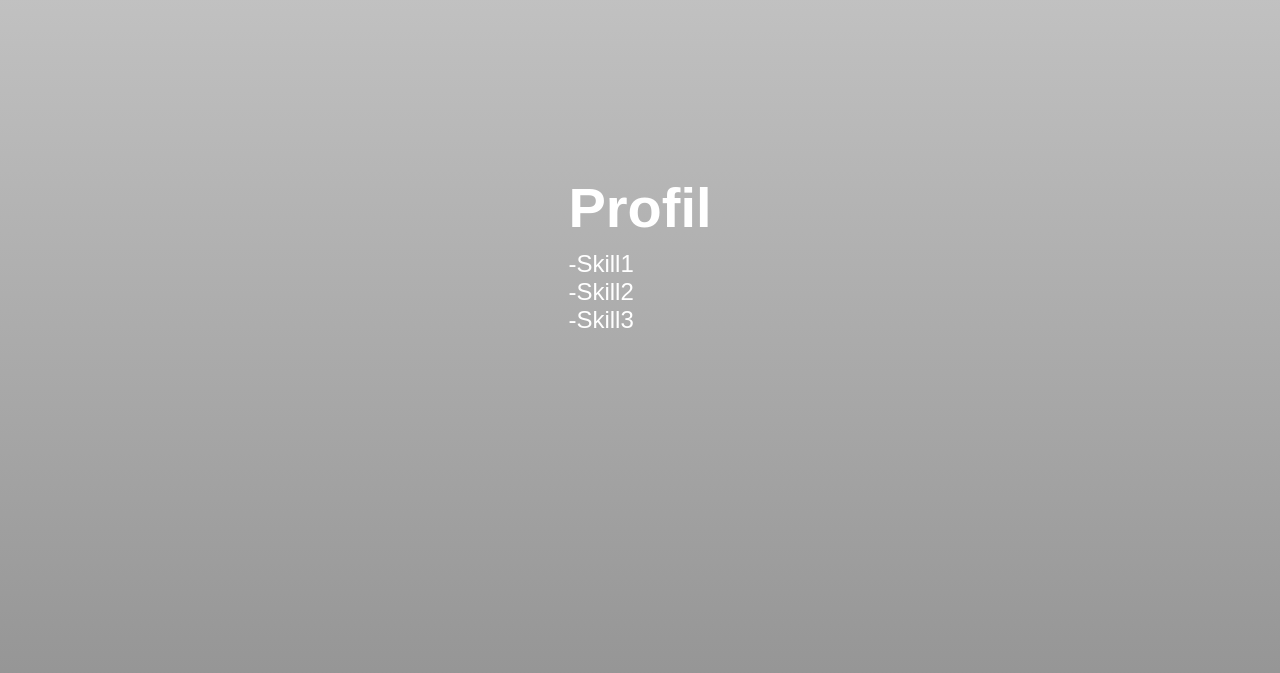
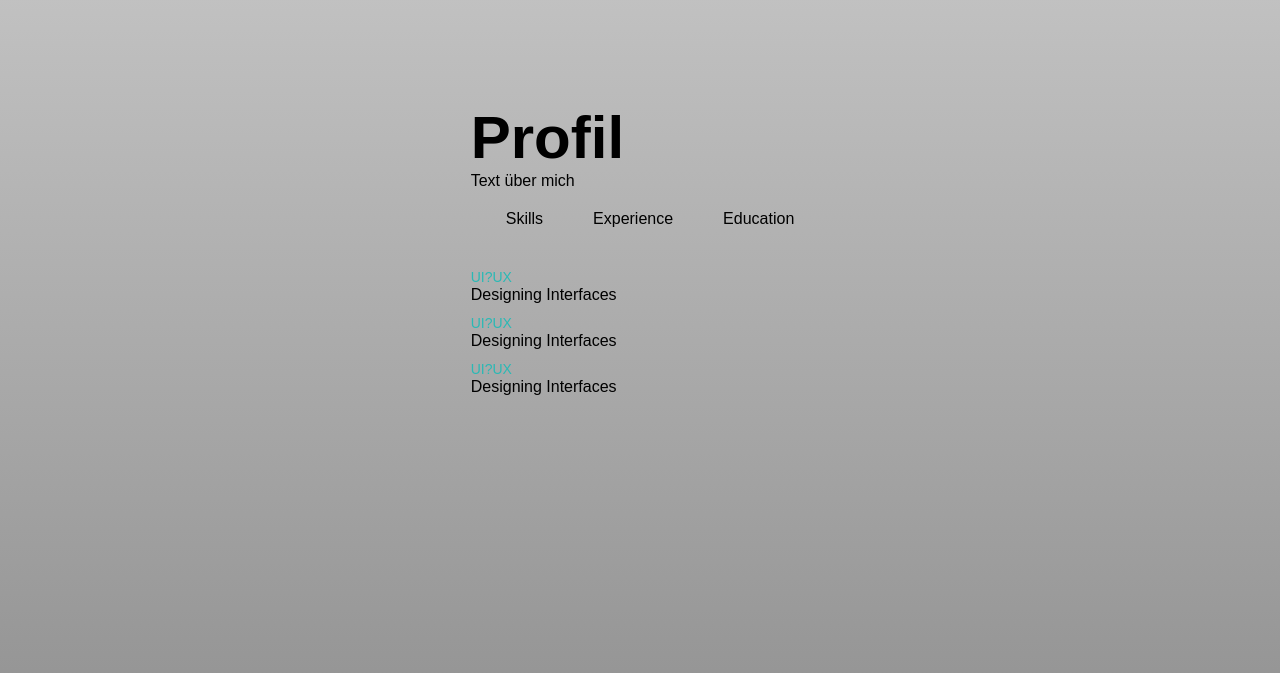
Before and after one commit to PolaroidHawaii/nikolaos.github.io, a plain HTML site: page index.html in a window 1280 px wide. Shown: the part 976-1649 px from the top of the page. Drawn offline with Linux system fonts and the light colour scheme.

Commit message:
added profile section with tabs innit

```diff
--- a/index.html
+++ b/index.html
@@ -66,13 +66,58 @@
 		</section>
 		<section id="Profil">
 			<div class="Profil">
-				<h1>Profil</h1>
-				<p>-Skill1<br>
-				-Skill2<br>
-				-Skill3<br>
-				</p>
+				<div class="about-col-1"></div>
+				<div class="about-col-2">
+					<h1 class="sub-title">Profil</h1>
+					<p>Text über mich</p>
+					<div class="tab-titles">
+						<ul>
+							<li><a class="tab-links active link" onclick="opentab('skills')">Skills</a></li>
+							<li><a class="tab-links" onclick="opentab('experience')">Experience</a></li>
+							<li><a class="tab-links" onclick="opentab('education')">Education</a></li>
+						</ul>
+					</div>
+					<div class="tab-contents active-tab" id="skills">
+						<ul>
+							<li><span>UI?UX</span><br>Designing Interfaces</li>
+							<li><span>UI?UX</span><br>Designing Interfaces</li>
+							<li><span>UI?UX</span><br>Designing Interfaces</li>
+						</ul>
+					</div>
+					<div class="tab-contents" id="experience">
+						<ul>
+							<li><span>kai</span><br>Dening Intces</li>
+							<li><span>UI?UX</span><br>Designing Irfaces</li>
+							<li><span>tetia</span><br>Desing Interfaces</li>
+						</ul>
+					</div>
+					<div class="tab-contents" id="education">
+						<ul>
+							<li><span>ola</span><br>Designinerfaces</li>
+							<li><span>UI?UX</span><br>Desing Interfaces</li>
+							<li><span>afta</span><br>Desigterfaces</li>
+						</ul>
+					</div>
+				</div>
 
 			</div>
+
+			<script>
+
+				var tablinks = document.getElementsByClassName("tab-links");
+				var tabcontents = document.getElementsByClassName("tab-contents");
+				function opentab(tabname) {
+					for(tablink of tablinks) {
+						tablink.classList.remove("active-link");
+					}
+					for(tabcontent of tabcontents) {
+						tabcontent.classList.remove("active-tab");
+					}
+					event.currentTarget.classList.add("active-link");
+					document.getElementById(tabname).classList.add("active-tab");
+				}
+			</script>
+
 		</section>
 
 		<section id="Kontakt">
--- a/style.css
+++ b/style.css
@@ -71,7 +71,7 @@ header {
     z-index: 10000;
     background-color: #F8F8F8;
     border-end-start-radius: 50px;
-    border-end-end-radius: 50px;: ;
+    border-end-end-radius: 50px;
 }
 
 header .NK {
@@ -158,21 +158,107 @@ section {
 
 }
 
+/*--------------Profil-----------------*/
+
 .Profil {
-    position: absolute;
-    padding: 100px;
+    padding: 80px 0;
+    color: #000;
+
+}
+.Profil {
+    display: flex;
+    justify-content: space-between;
+    flex-wrap: wrap;
 }
 
-.Profil h1 {
-    font-size: 3.5em;
-    margin-bottom: 10px;
-    color: #ffffff;
+.about-col-1 {
+    flex-basis: 35%;
 }
 
-.Profil p {
-    font-size: 1.5em;
-    color: #fff;
+/* .about-col-1 img {
+    width: 100%;
+    border-radius: 15px;
+*/
+
+.about-col-2 {
+    flex-basis: 60%;
 }
+
+.sub-title{
+    font-size: 60px;
+    font-weight: 600;
+    color: #000000;
+
+}
+
+
+.tab-titles ul{
+    display: flex;
+    margin: 20px 0 40px;
+}
+
+.tab-titles ul li {
+    list-style: none;
+    margin-left: 20px;
+
+}
+
+.tab-titles ul li a{
+    text-decoration: none;
+    padding: 6px 15px;
+    color: #000;
+    border-radius: 10px;
+
+}
+
+.tab-titles ul li a:hover {
+    background: #000;
+    color: rgb(255, 255, 255);
+    transition: 0.8s;
+    transition-delay: 0,8s;
+    cursor: pointer;
+
+}
+
+
+
+
+
+
+
+
+
+
+
+
+.tab-contents ul li{
+    list-style: none;
+    margin: 10px 0;
+
+}
+
+.tab-contents ul li span {
+    color: #2ab9b5;
+    font-size: 14px;
+}
+
+.tab-contents {
+    display: none;
+
+}
+
+.tab-contents.active-tab {
+    display: block;
+}
+
+
+
+
+
+
+
+
+
 
 
 .Kontakt {
```
